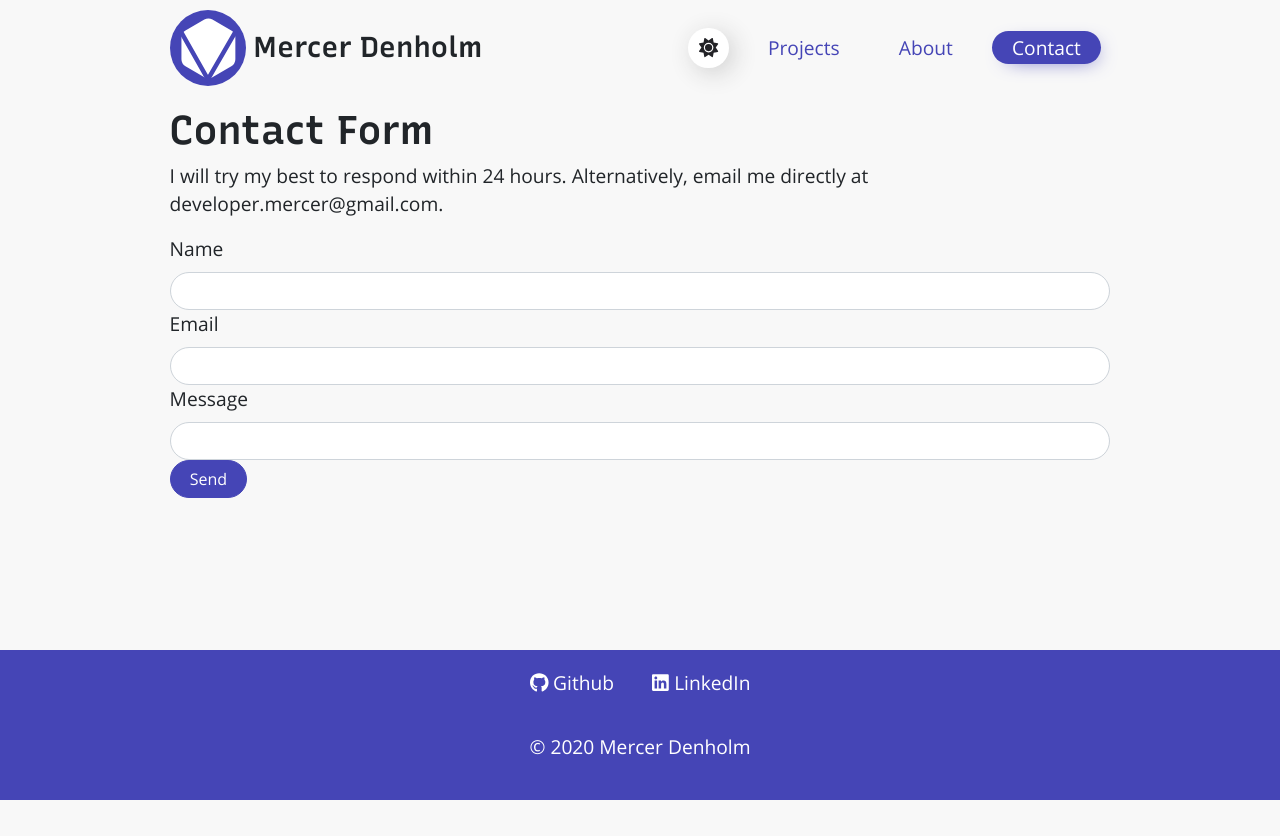
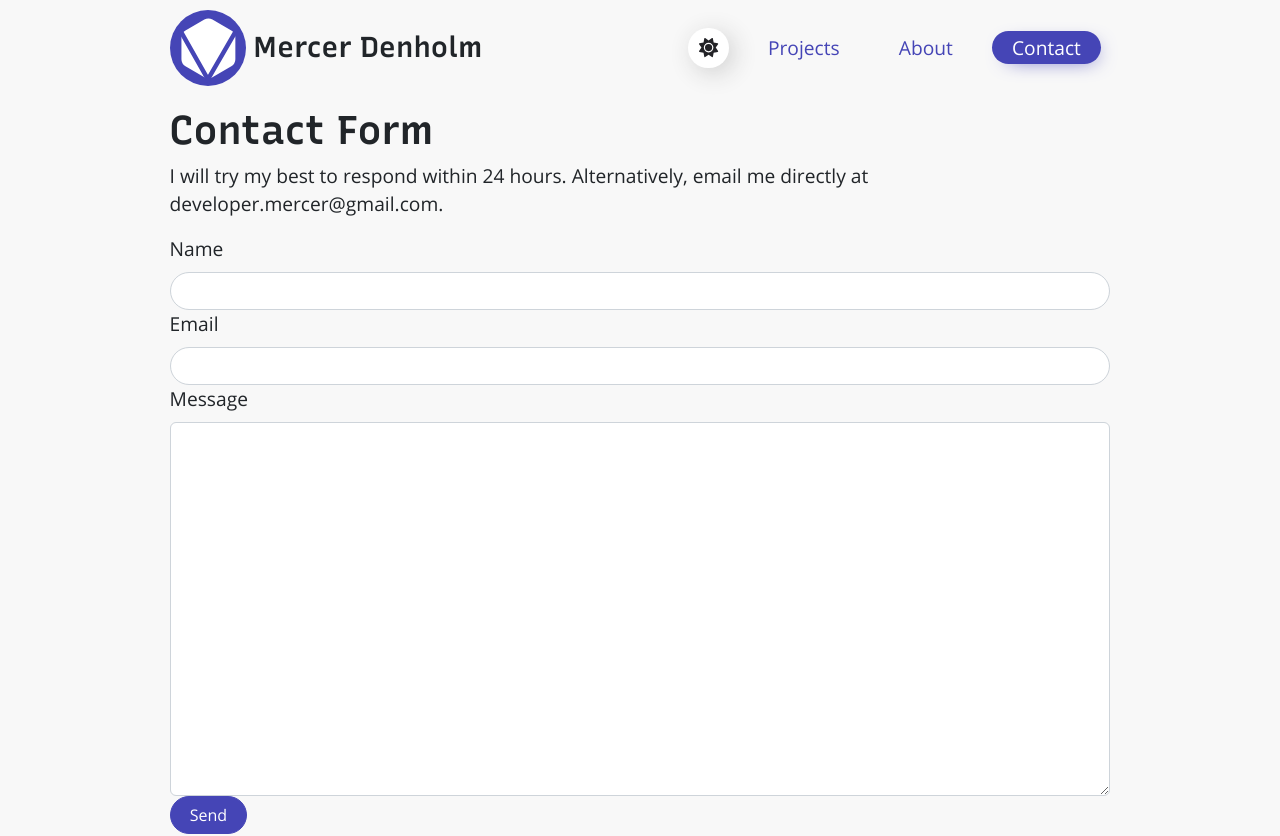
Before and after one commit to MataMercer/portfoliosite, a Next.js app: page /contact in a window 1280 px wide. Shown: the top 836 px of the page. Before the commit the page ends 800 px from the top, so only its background shows below. Built offline with nearby package versions, Linux system fonts and the light colour scheme; no server answers.

Commit message:
fix: made contact page's message field a lot bigger like before

```diff
--- a/pages/contact.tsx
+++ b/pages/contact.tsx
@@ -24,7 +24,7 @@ export default function Contact() {
           </Form.Group>
           <Form.Group>
             <Form.Label for="exampleText">Message</Form.Label>
-            <Form.Control type="textarea" name="message" id="message" />
+            <Form.Control as="textarea" rows={15} name="message" id="message" />
           </Form.Group>
           <Button color="primary" type="submit">
             Send
```
